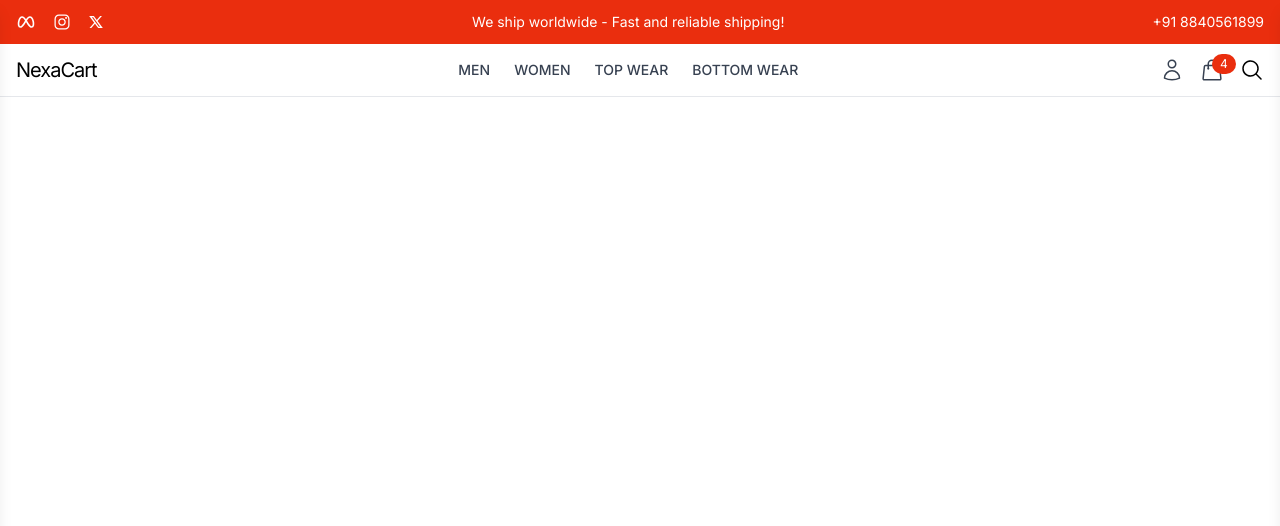
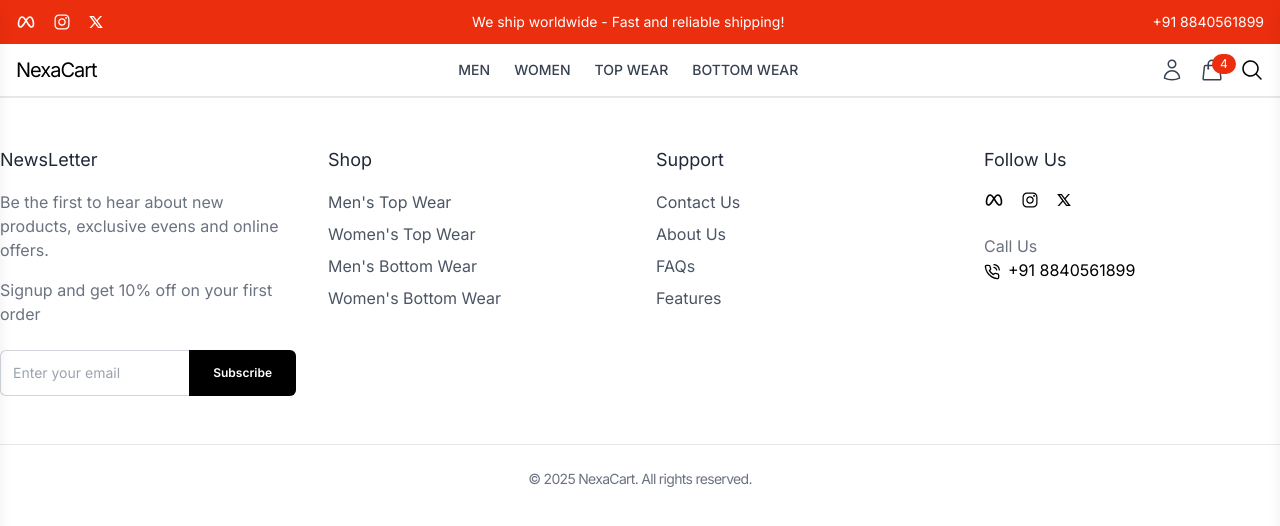
Before and after one commit to Raunak162004/NexaCart, a React (Vite) app in the folder frontend/: page / in a window 1280 px wide. Shown: the top 526 px of the page. Built offline with nearby package versions, Linux system fonts and the light colour scheme.

Commit message:
Completed Footer

```diff
--- /dev/null
+++ b/frontend/src/components/Common/Footer.jsx
@@ -0,0 +1,91 @@
+import React from 'react'
+import { IoLogoInstagram } from 'react-icons/io'
+import { RiTwitterXLine } from 'react-icons/ri'
+import { TbBrandMeta } from 'react-icons/tb'
+import { FiPhoneCall } from 'react-icons/fi'
+import { Link } from 'react-router-dom'
+
+const Footer = () => {
+  return (
+    <footer className='border-t py-12'>
+        <div className='container mx-auto grid grid-cols-1 md:grid-cols-4 gap-8 px-4 lg:px-0'>
+            <div>
+                <h3 className='text-gray-800 text-lg mb-4'>NewsLetter</h3>
+                <p className='text-gray-500 mb-4'>Be the first to hear about new products, exclusive evens and online offers.</p>
+                <p className='text-gray-500 mb-6'>Signup and get 10% off on your first order</p>
+                <form className='flex gap-0'>
+                    <input type="email" placeholder='Enter your email' className='p-3 w-full text-sm border-t border-l border-b border-gray-300 rounded-l-md focus:outline-none focus:ring-2 focus:ring-gray-500 transition-all' />
+                    <button type='submit' className='bg-black text-white px-6 py-3 text-xs font-semibold rounded-r-md hover:bg-gray-800 transition-all'>Subscribe</button>
+                </form>
+            </div>
+
+            <div>
+                {/* shop links */}
+                <h3 className='text-lg text-gray-800 mb-4'>Shop</h3>
+                <ul className='space-y-2 text-gray-600'>
+                    <li>
+                        <Link className='hover:text-gray-500 transition-colors' to="#">Men's Top Wear</Link>
+                    </li>
+                    <li>
+                        <Link className='hover:text-gray-500 transition-colors' to="#">Women's Top Wear</Link>
+                    </li>
+                    <li>
+                        <Link className='hover:text-gray-500 transition-colors' to="#">Men's Bottom Wear</Link>
+                    </li>
+                    <li>
+                        <Link className='hover:text-gray-500 transition-colors' to="#">Women's Bottom Wear</Link>
+                    </li>
+                </ul>
+            </div>
+
+            <div>
+                {/* Support links */}
+                <h3 className='text-lg text-gray-800 mb-4'>Support</h3>
+                <ul className='space-y-2 text-gray-600'>
+                    <li>
+                        <Link className='hover:text-gray-500 transition-colors' to="#">Contact Us</Link>
+                    </li>
+                    <li>
+                        <Link className='hover:text-gray-500 transition-colors' to="#">About Us</Link>
+                    </li>
+                    <li>
+                        <Link className='hover:text-gray-500 transition-colors' to="#">FAQs</Link>
+                    </li>
+                    <li>
+                        <Link className='hover:text-gray-500 transition-colors' to="#">Features</Link>
+                    </li>
+                </ul>
+            </div>
+
+            <div>
+                <h3 className='text-lg text-gray-800 mb-4'>Follow Us</h3>
+                <div className='flex items-center space-x-4 mb-6'>
+                    <a href="https://www.facebook.com" target='_blank' rel='noopener noreferer' className='hover:text-gray-300'>
+                        <TbBrandMeta className='h-5 w-5'/>
+                    </a>
+
+                    <a href="https://www.facebook.com" target='_blank' rel='noopener noreferer' className='hover:text-gray-300'>
+                        <IoLogoInstagram className='h-5 w-5'/>
+                    </a>
+
+                    <a href="https://www.facebook.com" target='_blank' rel='noopener noreferer' className='hover:text-gray-300'>
+                        <RiTwitterXLine className='h-4 w-4'/>
+                    </a>
+                </div>
+                <p className='text-gray-500'>Call Us</p>
+                <p className=''>
+                    <FiPhoneCall className='inline-block mr-2'/>
+                    +91 8840561899
+                </p>
+            </div>
+        </div>
+
+        {/* footer bottom */}
+        <div className='container mx-auto mt-12 px-4 lg:px-0 border-t border-gray-200 pt-6'>
+        <p className='text-gray-500 text-sm tracking-tighter text-center'>&copy; 2025 NexaCart. All rights reserved.</p>
+        </div>
+    </footer>
+  )
+}
+
+export default Footer
--- a/frontend/src/components/Layout/UserLayout.jsx
+++ b/frontend/src/components/Layout/UserLayout.jsx
@@ -1,5 +1,6 @@
 import React from 'react'
 import Header from '../Common/Header'
+import Footer from '../Common/Footer'
 
 const UserLayout = () => {
   return (
@@ -10,6 +11,7 @@
         {/* main content  */}
 
         {/* Footer section  */}
+        <Footer/>
     </>
   )
 }
```
